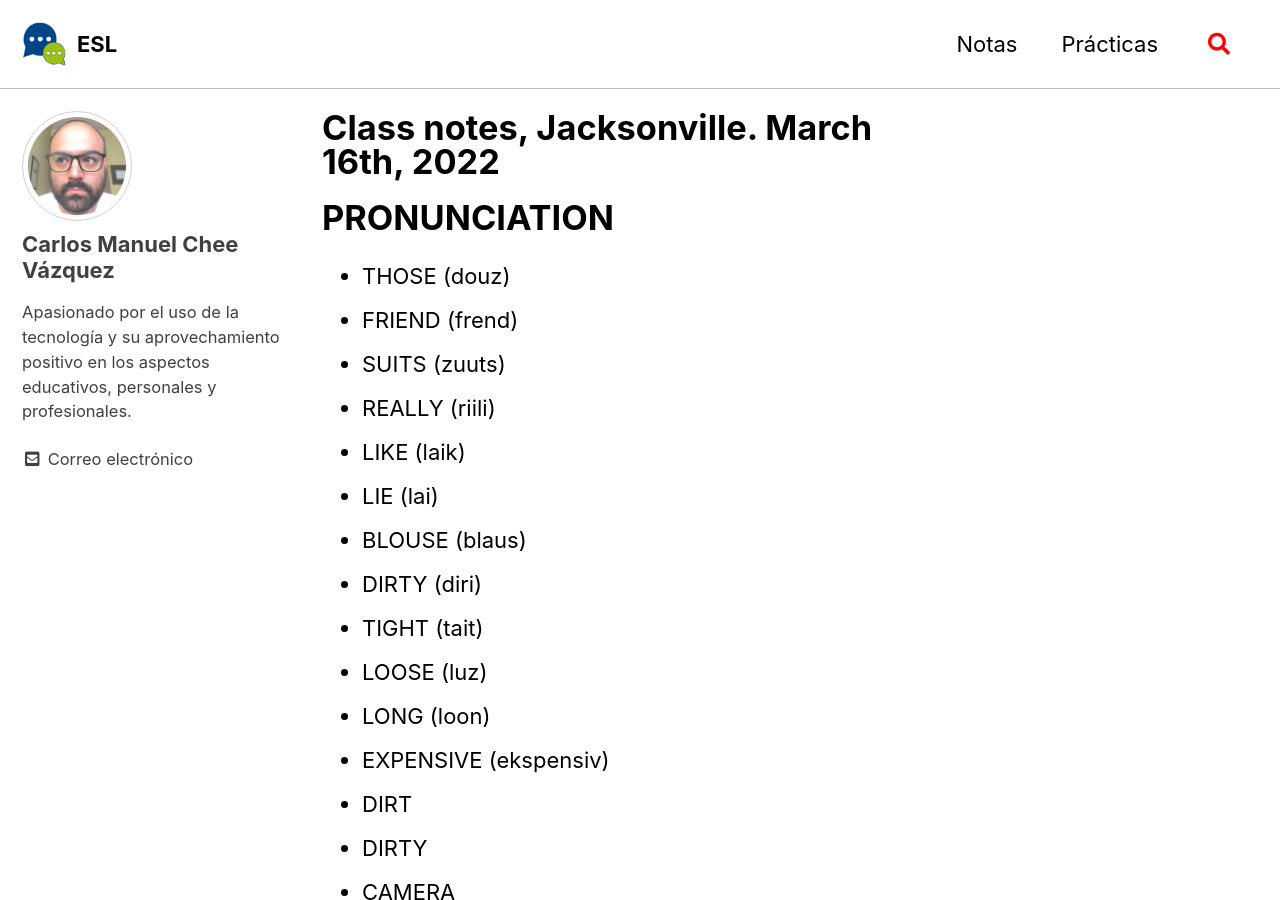
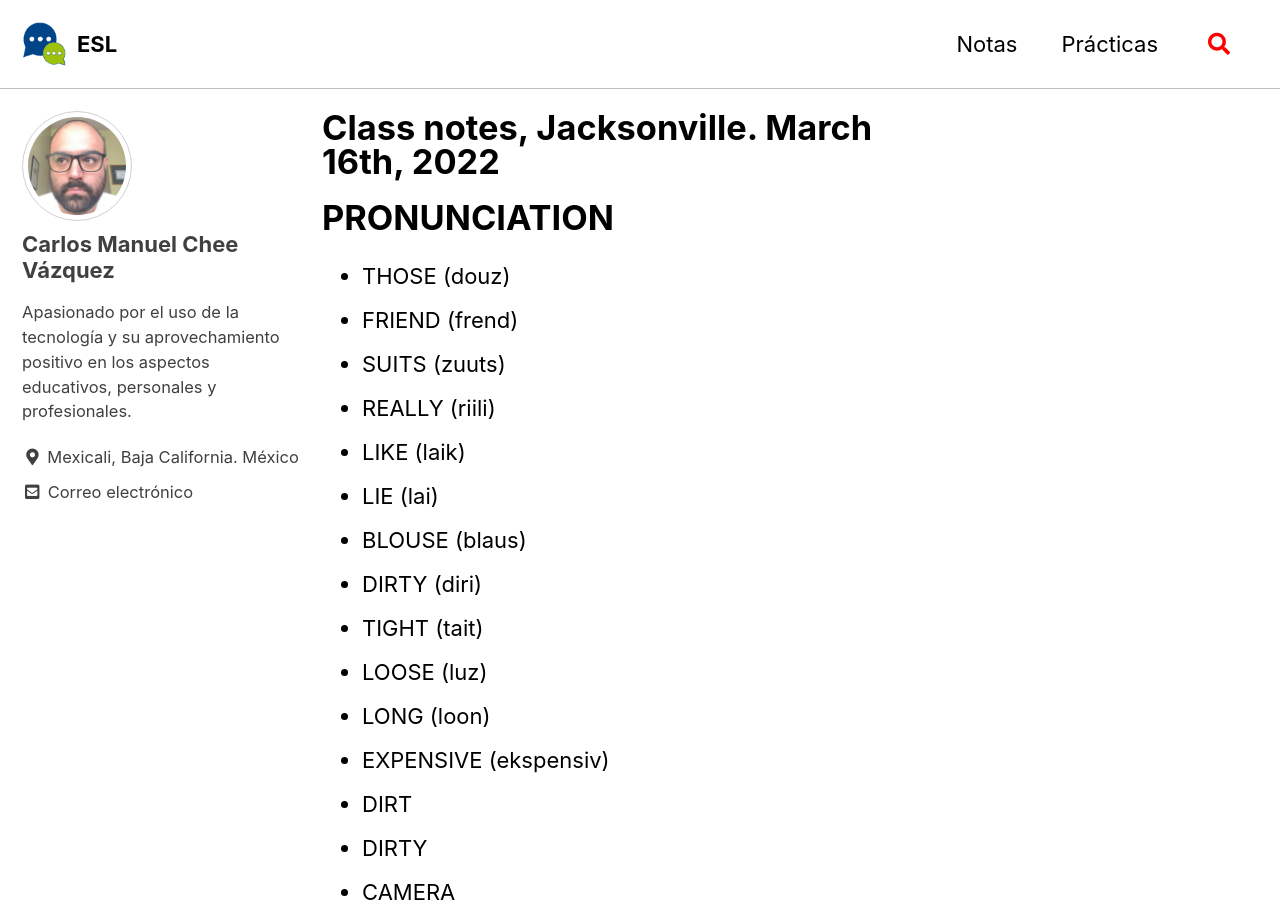
Before and after one commit to camachevaz/ESL, a Jekyll site: the page built from _posts/2022-03-16-class-notes-jacksonville.markdown, in a window 1280 px wide and 900 px high. Built offline with Jekyll 4.4.1, drawn with Linux system fonts in a browser that asks for light colours; cached includes are drawn as plain includes.

Commit message:
Update _config.yml

```diff
--- a/_config.yml
+++ b/_config.yml
@@ -106,7 +106,7 @@ author:
   name             : "Carlos Manuel Chee Vázquez"
   avatar           : "/assets/img/autor.jpg"
   bio              : "Apasionado por el uso de la tecnología y su aprovechamiento positivo en los aspectos educativos, personales y profesionales."
-  location         : # "Mexicali, Baja California. México"
+  location         : "Mexicali, Baja California. México"
   email            : "esl@asesoreducativo.mx"
   links:
     - label: "Correo"
```
